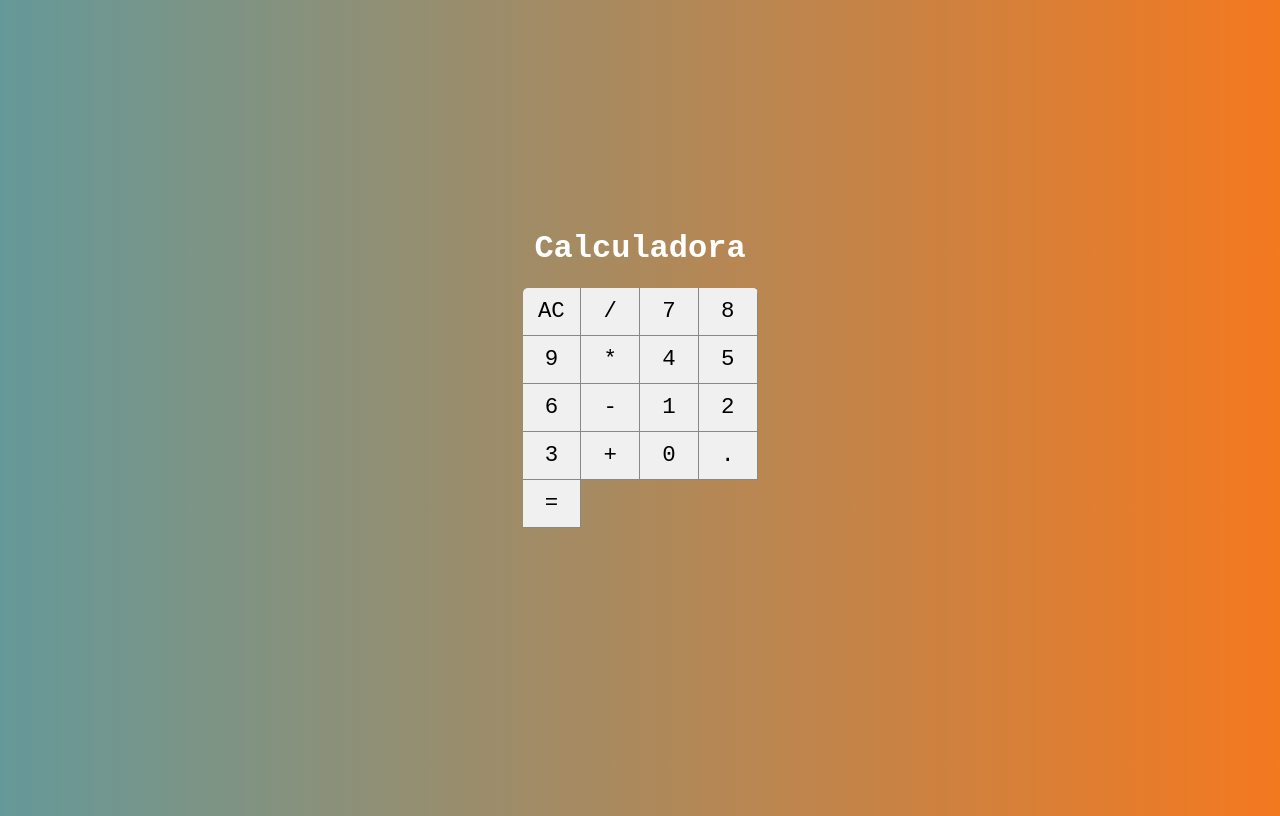
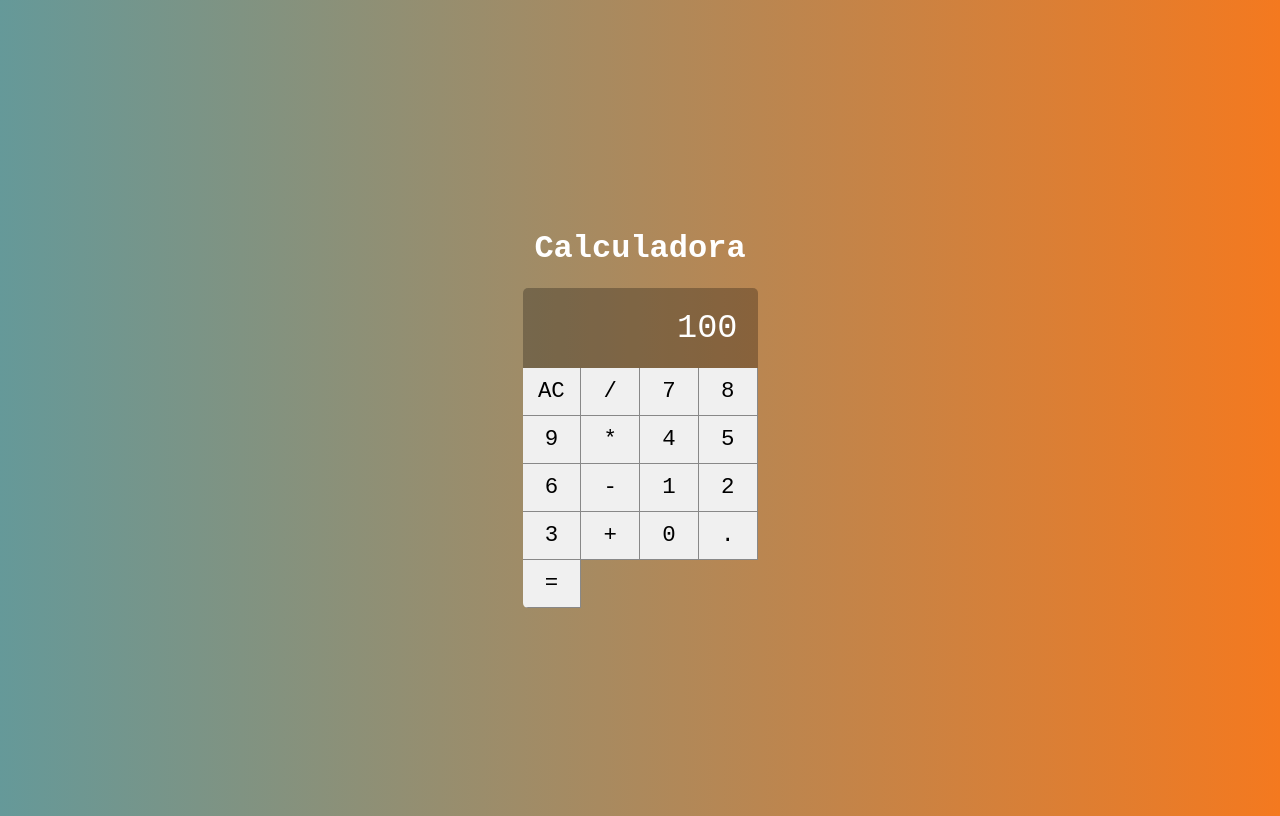
Before and after one commit to thiago-henrique-dev/react-calculadora, a React (Create React App) app: page / in a window 1280 px wide. Built offline with nearby package versions, Linux system fonts and the light colour scheme.

Commit message:
Componente Display

```diff
--- /dev/null
+++ b/src/components/Display.css
@@ -0,0 +1,11 @@
+.display {
+    grid-column: span 4;
+    background-color: #0004;
+
+    display: flex;
+    justify-content: flex-end;
+    align-items: center;
+    padding: 20px;
+    font-size: 2.1em;
+    overflow: hidden;
+}
--- /dev/null
+++ b/src/components/Display.jsx
@@ -0,0 +1,5 @@
+import React from "react";
+import './Display.css'
+
+export default props =>
+    <div className="display">{props.value}</div>
--- a/src/main/Calculator.css
+++ b/src/main/Calculator.css
@@ -6,5 +6,5 @@
 
     display: grid;
     grid-template-columns: repeat(4, 25%);
-    grid-template-rows: 48px 48px 48px 48px 48px;
+    grid-template-rows: 1fr 48px 48px 48px 48px 48px;
 }
--- a/src/main/Calculator.jsx
+++ b/src/main/Calculator.jsx
@@ -1,11 +1,13 @@
 import React, { Component } from "react";
 import './Calculator.css'
 import Button from "../components/Button";
+import Display from "../components/Display";
 
 export default class Calculator extends Component{
     render(){
         return (
             <div className="calculator">
+                <Display value={100}/>
                 <Button label="AC"/>
                 <Button label="/"/>
                 <Button label="7"/>
```
